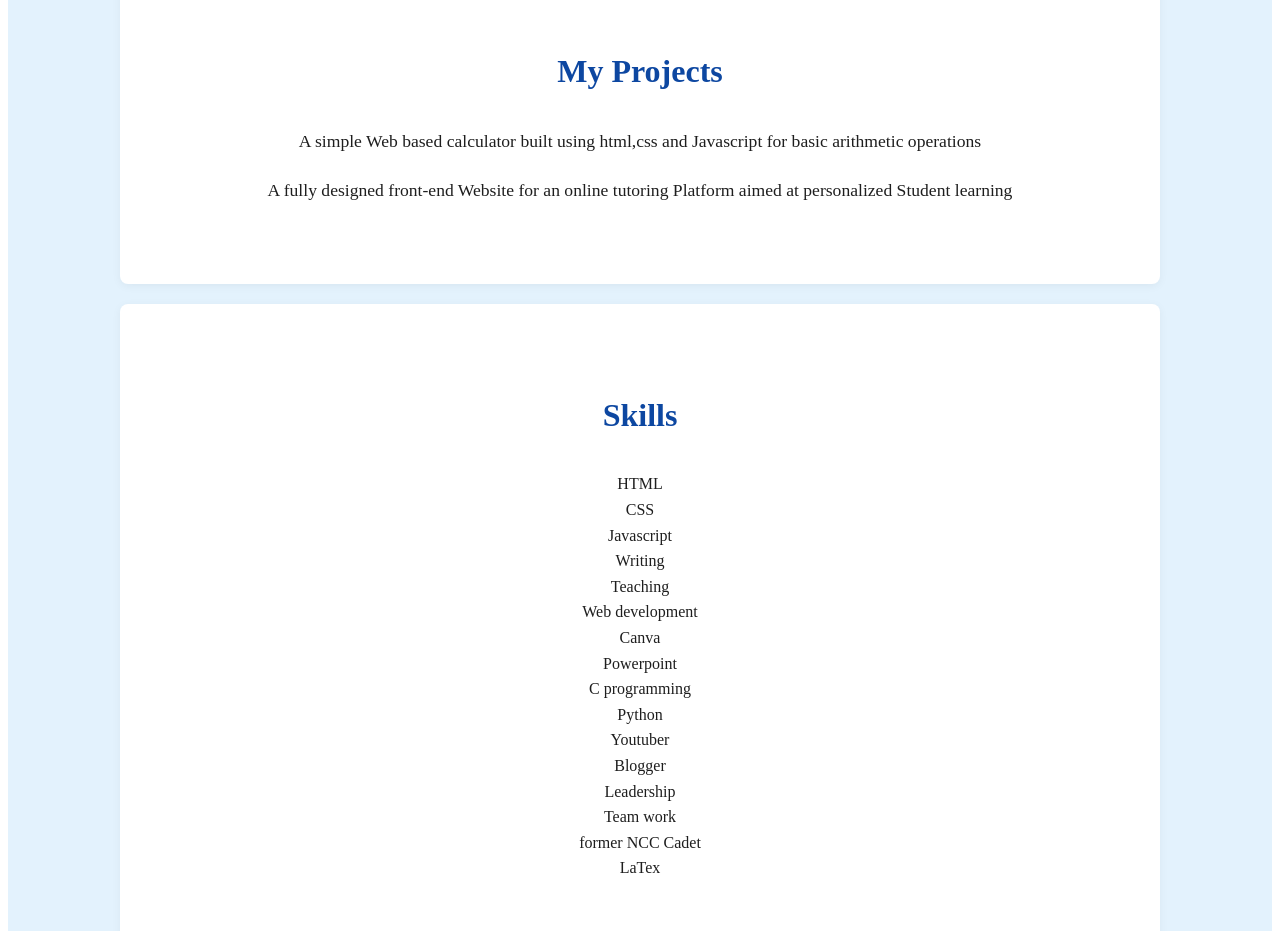
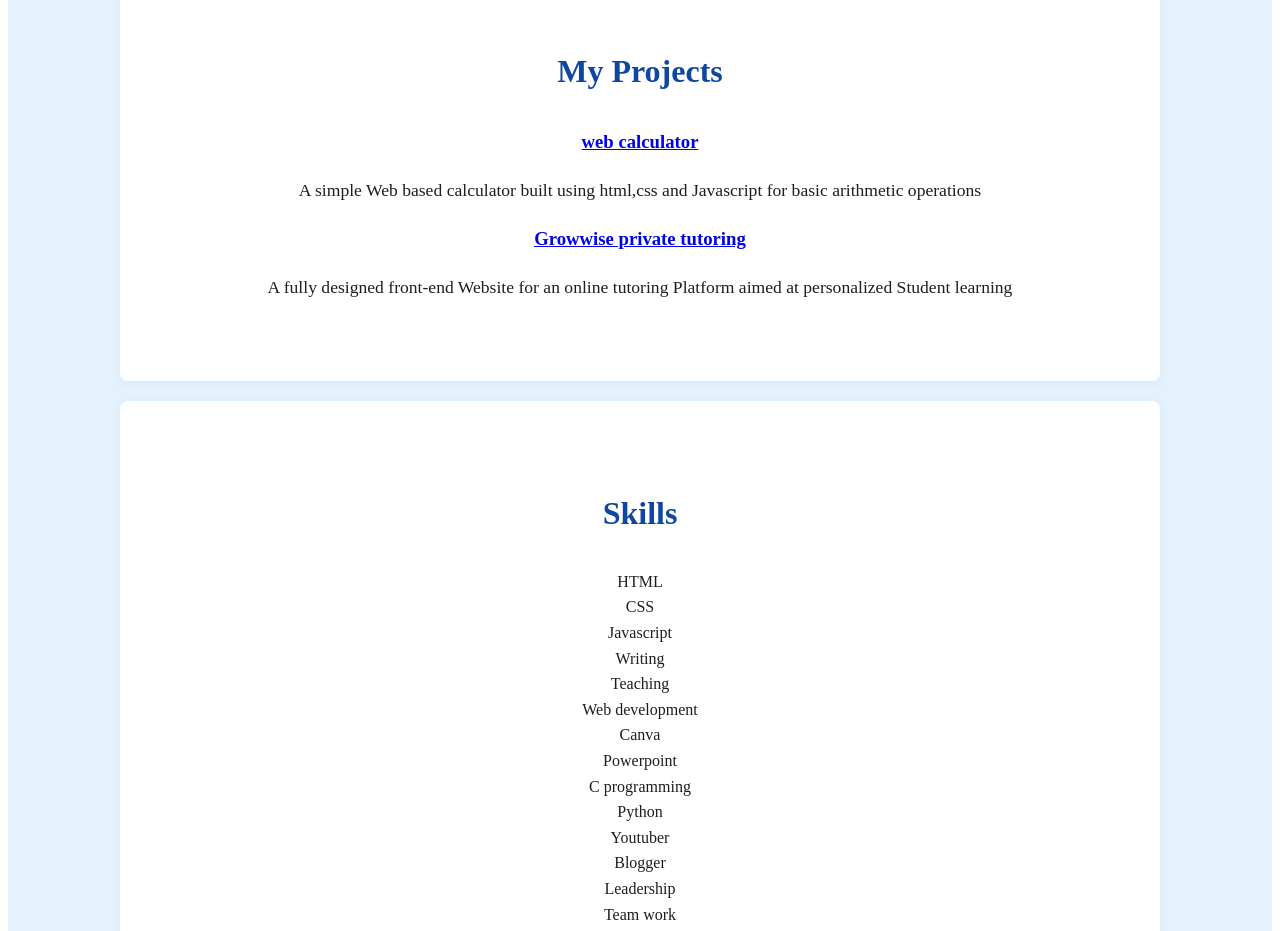
Before and after one commit to FousiyaN/portfolio, a plain HTML site: page index.html in a window 1280 px wide. Shown: the part 940-1871 px from the top of the page. Drawn offline with Linux system fonts and the light colour scheme.

Commit message:
Update index.html

```diff
--- a/index.html
+++ b/index.html
@@ -42,11 +42,11 @@
     <section id = "projects" class="section">
         <h2> My Projects </h2>
         <div class = "project">
-            <h3><a href="calculator.html"></a></h3>
+            <h3><a href="calculator.html">web calculator</a></h3>
             <p>A simple Web based calculator built using html,css and Javascript for basic arithmetic operations</p>
         </div>
         <div class = "project">
-        <h3> <a href = "Growwise.html"></a></h3>
+        <h3> <a href = "https://growwisetutoring.netlify.app/">Growwise private tutoring</a></h3>
         <p>A fully designed front-end Website for an online tutoring Platform  aimed at personalized Student learning</p>
         </div>
     </section>
```
